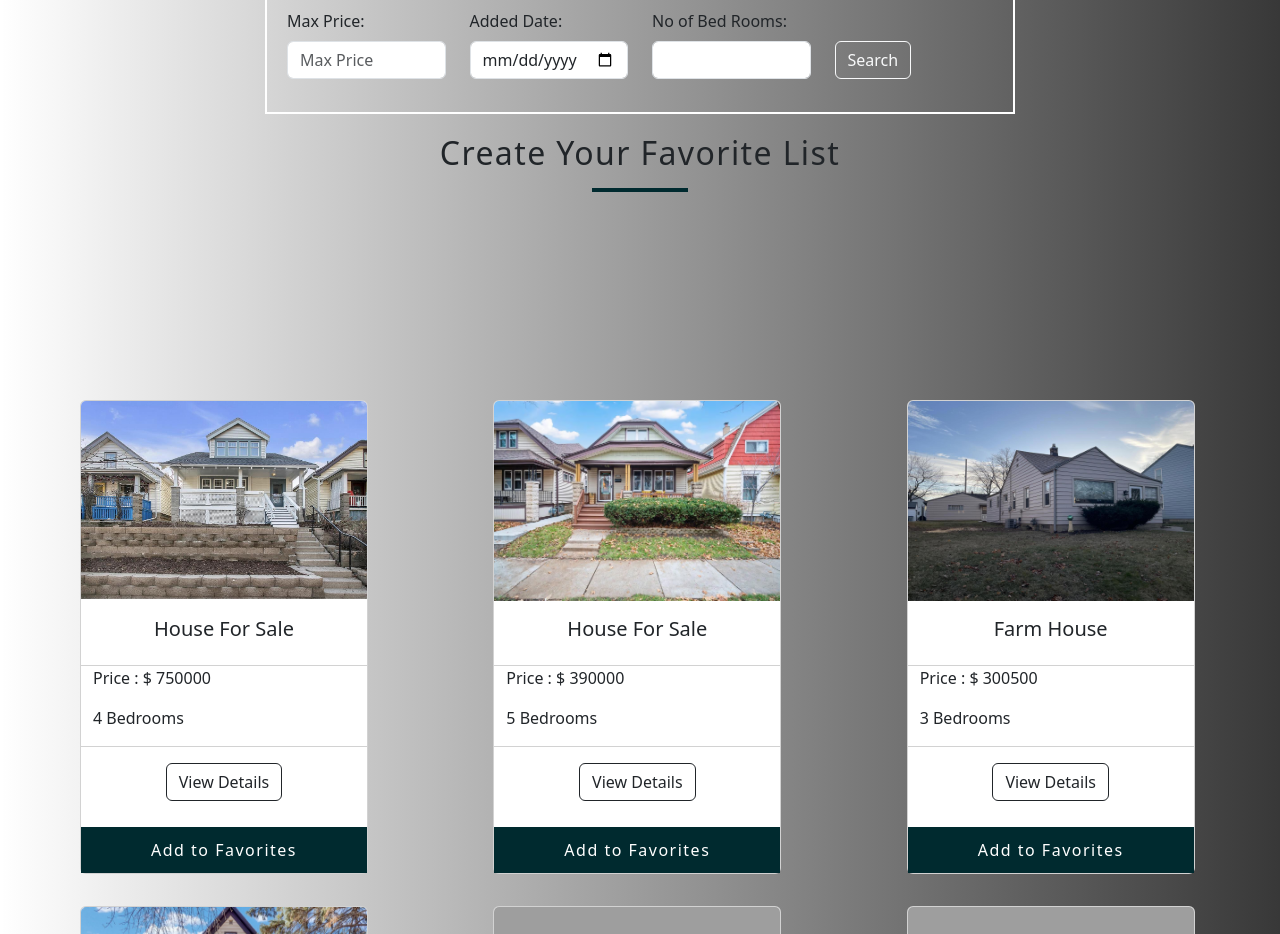
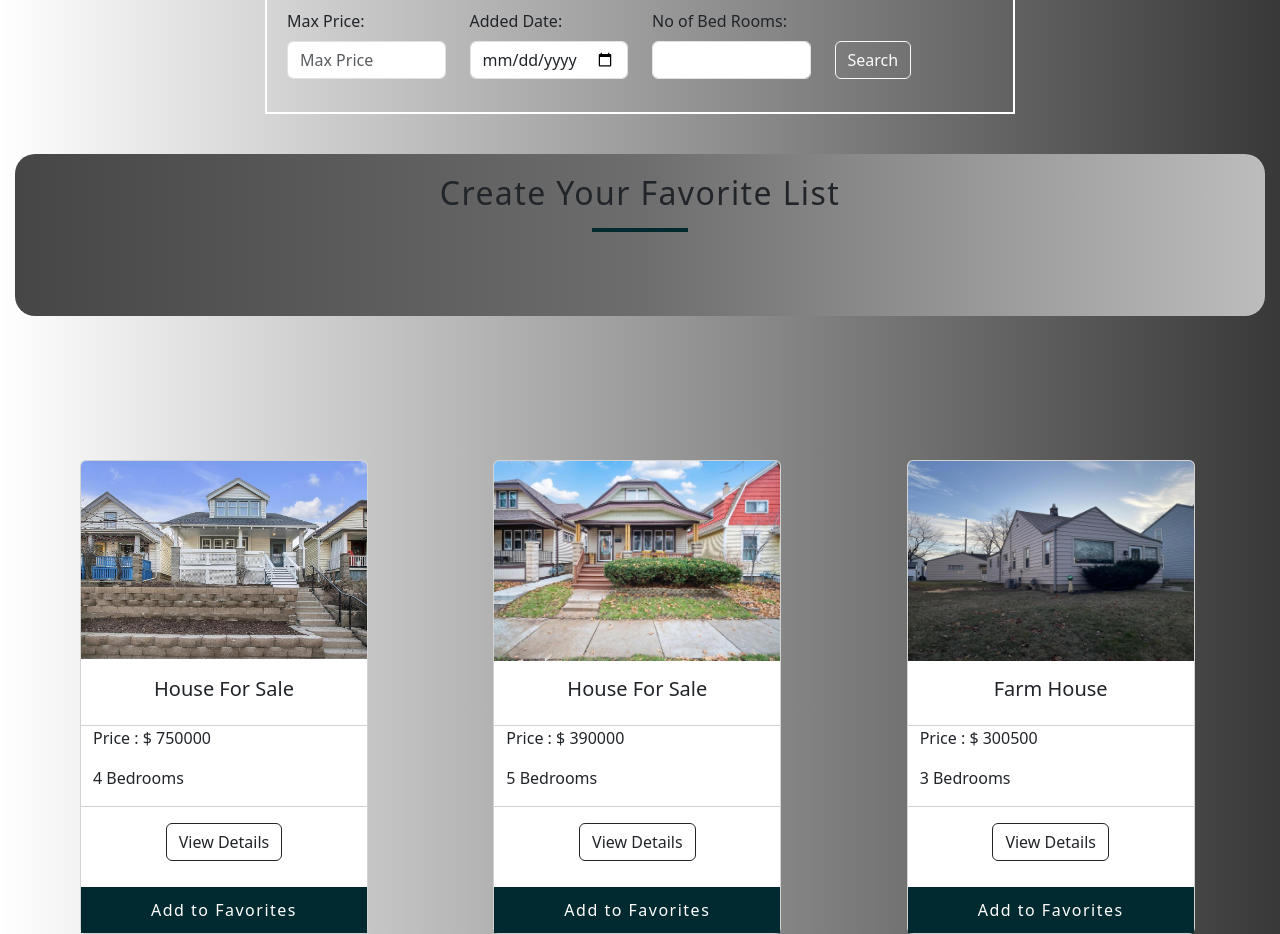
Before and after one commit to huzaifameer/SollydZ-Properties, a React (Vite) app: page /properties in a window 1280 px wide. Shown: the part 820-1754 px from the top of the page. Built offline with nearby package versions, Linux system fonts and the light colour scheme; grey boxes are pictures that could not be loaded; some icons are missing.

Commit message:
commit-13

```diff
--- a/src/App.css
+++ b/src/App.css
@@ -183,6 +183,15 @@
 
 /*-----------------*/
 /* Add some styling for the favorites section */
+.favorit-outer{
+    background: linear-gradient(to right, #464646, #6D6D6D, #BDBDBD) !important;
+    /*border: 3px solid #384446;*/
+    align-items: center;
+    justify-content: center;
+    margin: 40px 15px 0;
+    border-radius: 20px;
+    padding: 20px;
+}
 .favorit-section{
     display: inline-grid;
     justify-content: center;
@@ -190,7 +199,7 @@
     margin-left: 70px;
 }
 .favorite-property {
-    border: 2px solid #002A2F;
+    border: 2px solid #ffffff;
     padding: 10px;
     margin-bottom: 20px;
     text-align: center;
--- a/src/Components/Properties/Properties.jsx
+++ b/src/Components/Properties/Properties.jsx
@@ -102,8 +102,8 @@ class Properties extends Component {
                 {/* Property Filter area ending */}
 
                 {/* Favorites property list Section starting */}
-                <section>
-                    <TitleBar title="Create Your Favorite List" />
+                <section className='favorit-outer'>
+                    <TitleBar title="Create Your Favorite List"/>
                     {this.state.favorites.map((favorite) => (
                         <div key={favorite.id} className='favorit-section'>
                             <div className="favorite-property">
```
Also changed, not shown: src/Components/Favourites/Favourites.jsx (deleted).
